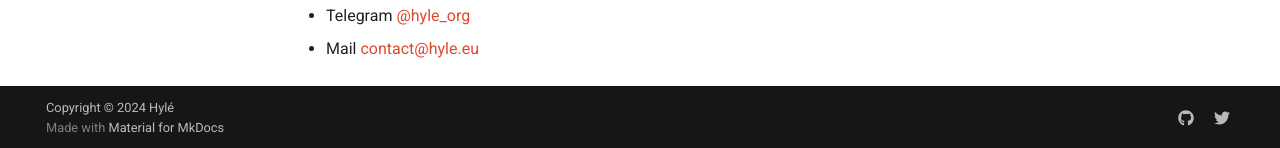
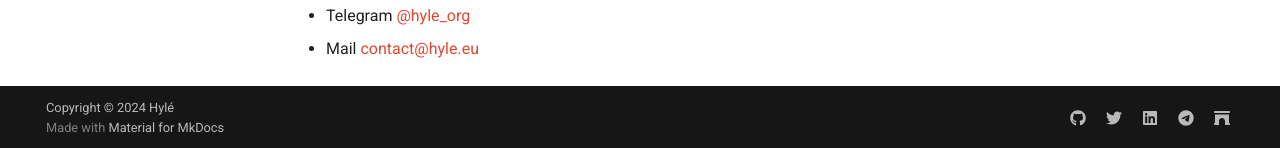
Before and after one commit to Hyle-org/devhub-hyle, an MkDocs documentation site: the page built from docs/index.md, in a window 1280 px wide and 900 px high, scrolled down 1089 px. Shown: the part 749-897 px from the top of the window. Built offline with MkDocs 1.6.1 and Material for MkDocs 9.7.7, drawn with Linux system fonts in a browser that asks for light colours; comment, search, counter and statistics services are not loaded.

Commit message:
added socials in footer

```diff
--- a/mkdocs.yml
+++ b/mkdocs.yml
@@ -26,6 +26,12 @@ extra:
       link: http://github.com/hyle-org/hyle
     - icon: fontawesome/brands/twitter
       link: http://twitter.com/hyle_org
+    - icon: fontawesome/brands/linkedin
+      link: https://www.linkedin.com/company/hyl-/
+    - icon: fontawesome/brands/telegram
+      link: https://t.me/hyle_org
+    - icon: fontawesome/solid/archway
+      link: https://warpcast.com/hyle-org
 plugins:
     - search
     - awesome-pages
```
